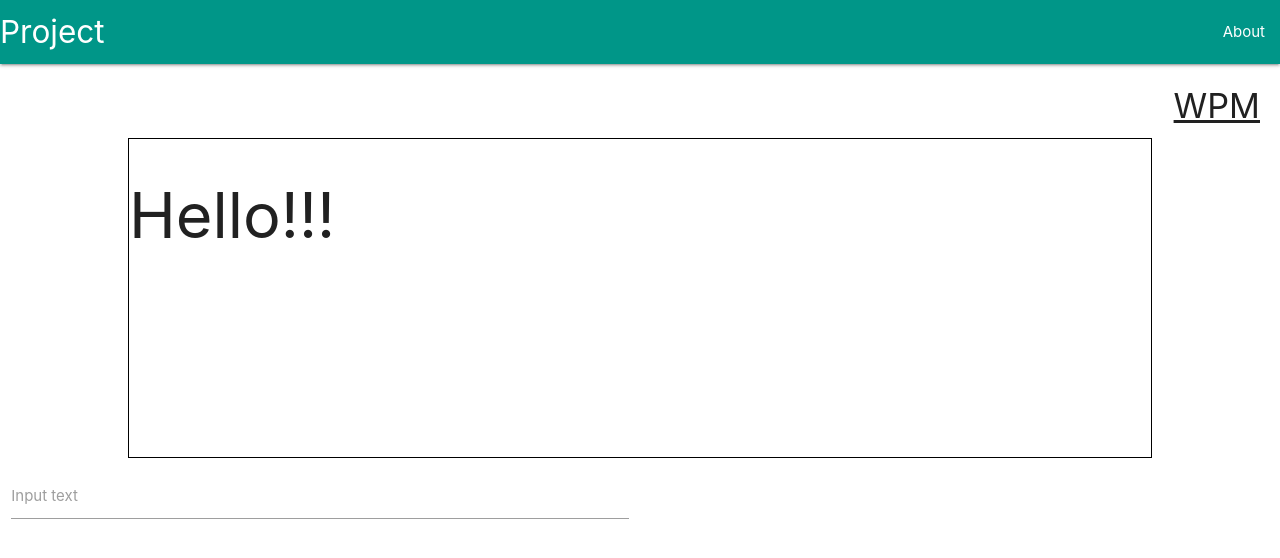
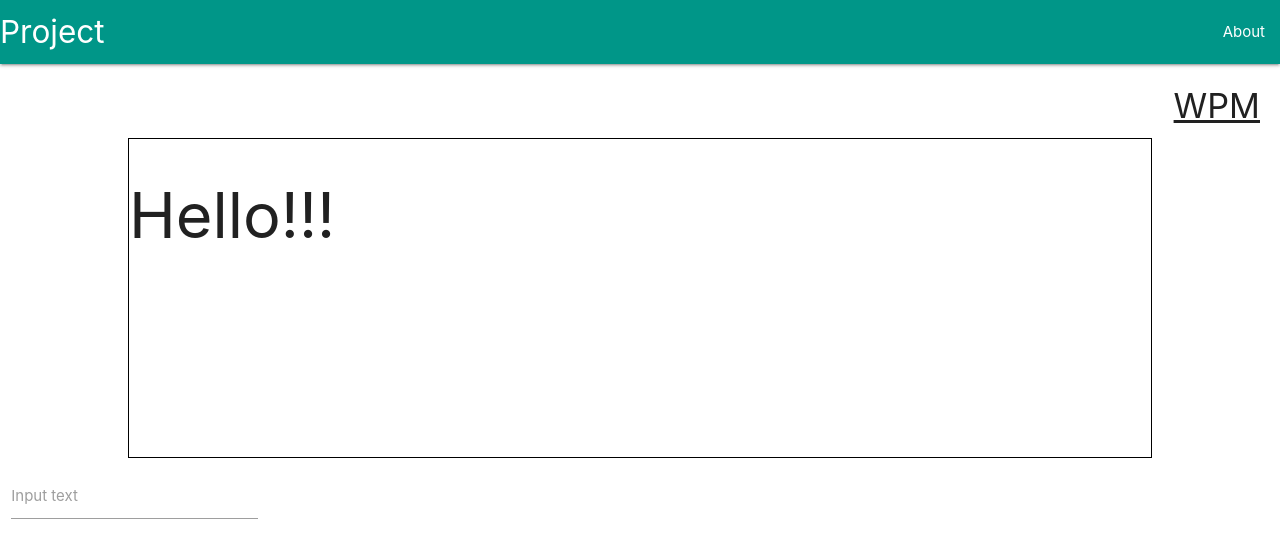
Before and after one commit to TheResinger/GroupProject1, a plain HTML site: page index.html in a window 1280 px wide. Drawn offline with nearby package versions, Linux system fonts and the light colour scheme; no server answers.

Commit message:
Added Ariel Styles

```diff
--- a/assets/css/style.css
+++ b/assets/css/style.css
@@ -11,3 +11,8 @@
     margin: 0 auto;
     height: 40vh;
 }
+
+#input-field {
+width: 40%;
+margin: 0 auto;
+}
```
